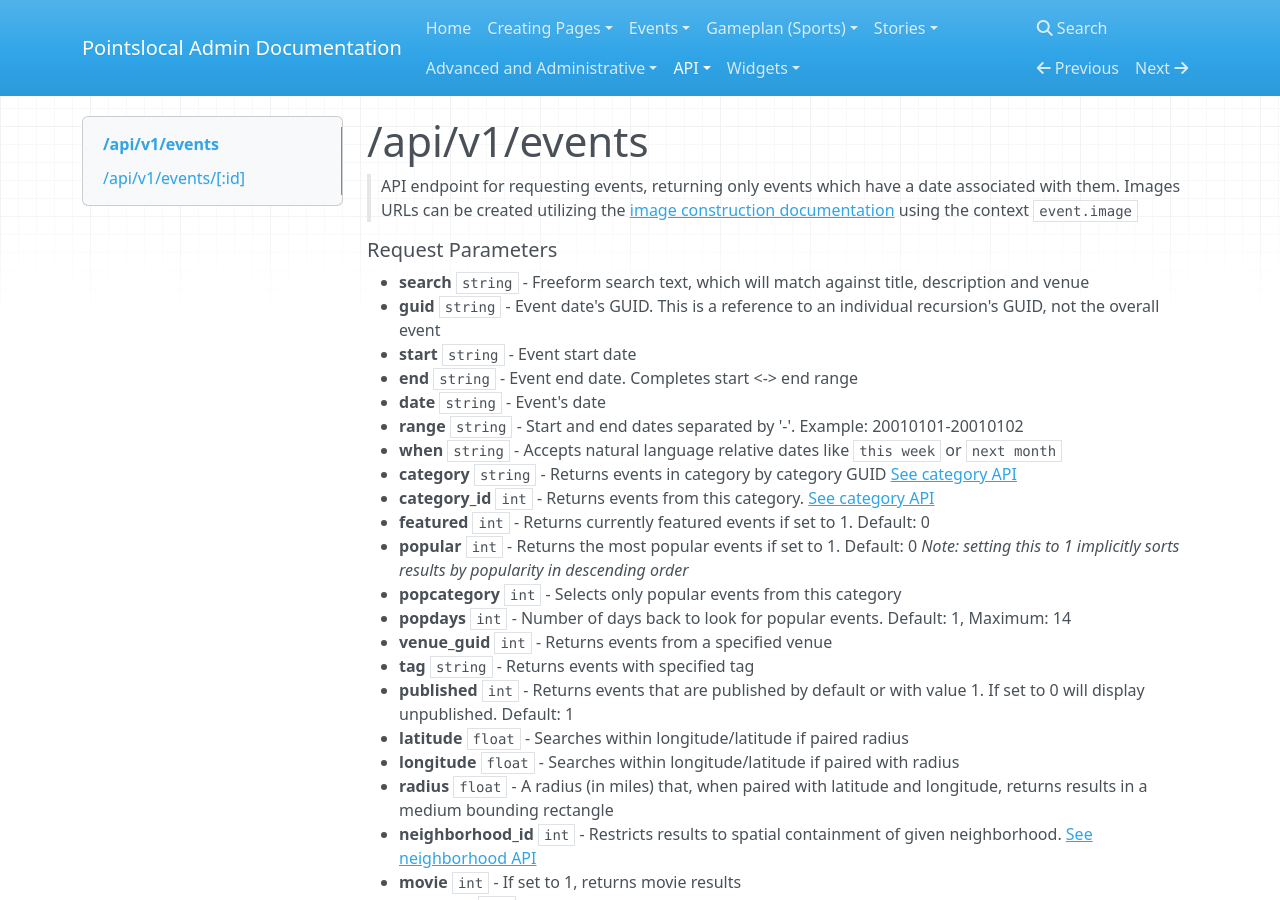
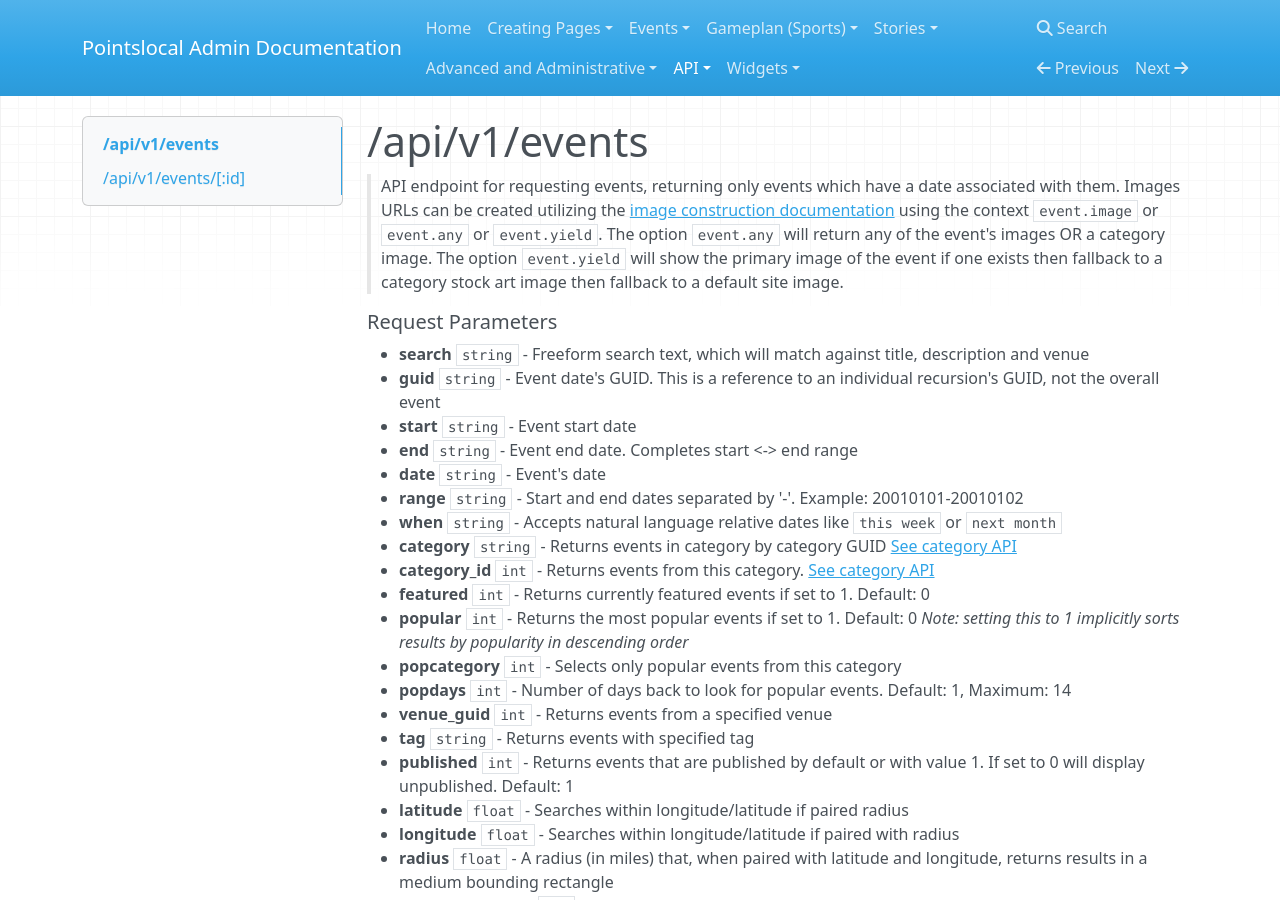
Before and after one commit to pointslocal/admin-docs, an MkDocs documentation site: the page built from docs/api_events_events.md, in a window 1280 px wide and 900 px high. Built offline with MkDocs 1.6.1, drawn with Linux system fonts in a browser that asks for light colours; nearby versions of some CDN libraries; old or Windows-style settings are respelled for this version of MkDocs.

Commit message:
Adds note on images for events.

````diff
--- a/docs/api_events_events.md
+++ b/docs/api_events_events.md
@@ -1,6 +1,6 @@
 # /api/v1/events
 
-> API endpoint for requesting events, returning only events which have a date associated with them.  Images URLs can be created utilizing the [image construction documentation](images.md) using the context ```event.image```
+> API endpoint for requesting events, returning only events which have a date associated with them.  Images URLs can be created utilizing the [image construction documentation](images.md) using the context ```event.image``` or ```event.any``` or ```event.yield```. The option ```event.any``` will return any of the event's images OR a category image.  The option ```event.yield``` will show the primary image of the event if one exists then fallback to a category stock art image then fallback to a default site image.
 
 ##### Request Parameters
 - **search** ```string``` - Freeform search text, which will match against title, description and venue
````
